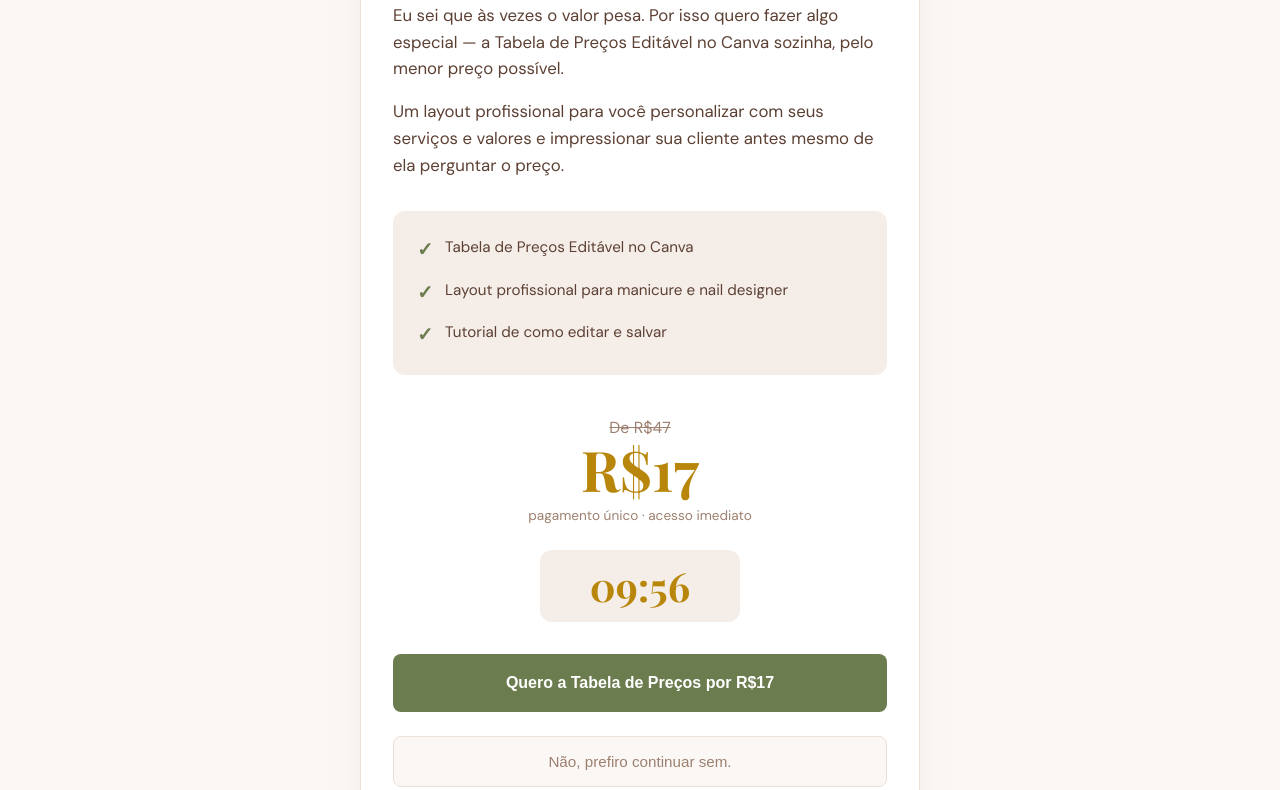
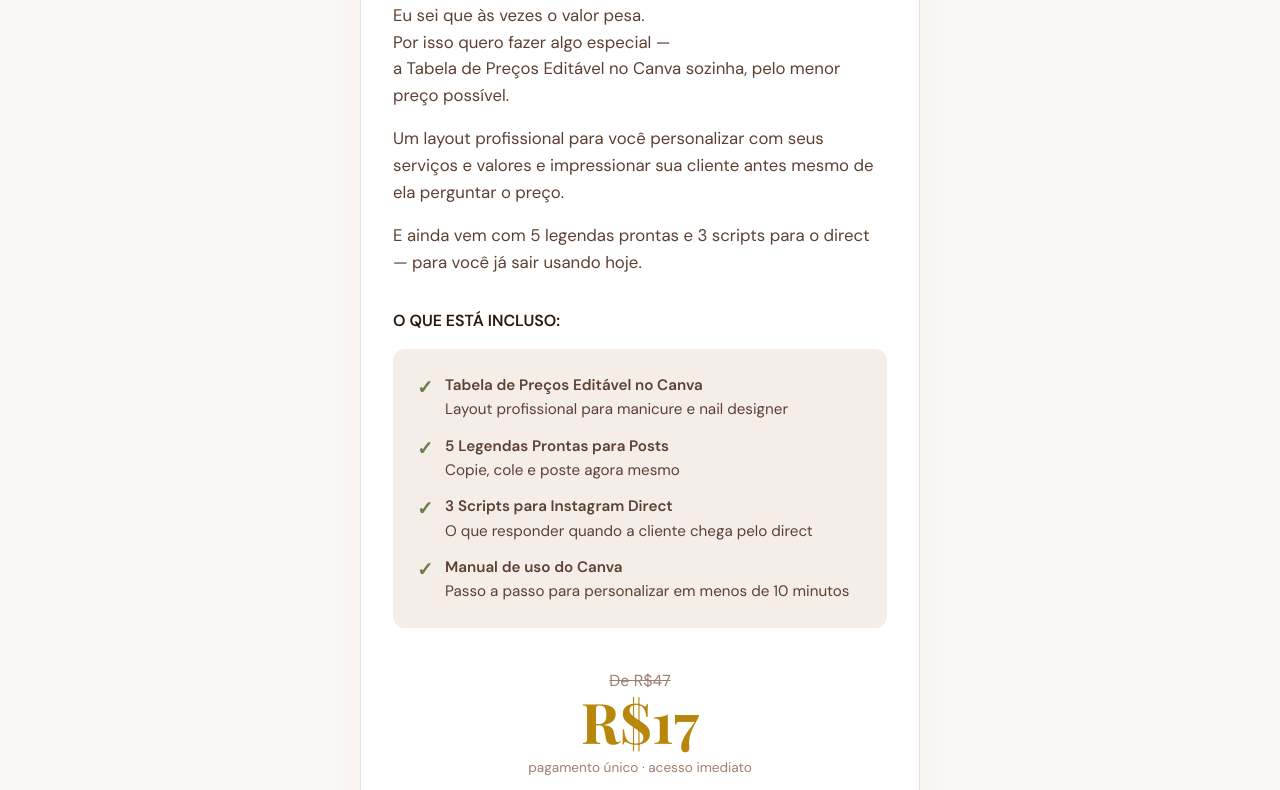
Before and after one commit to convertamaisgf-bot/script-naildesign, a website built with Vite: page downsell.html in a window 1280 px wide. Shown: the part 377-1167 px from the top of the page. Built offline with nearby package versions, Linux system fonts and the light colour scheme; a web font is replaced by a local one.

Commit message:
Add files via upload

```diff
--- a/downsell.html
+++ b/downsell.html
@@ -3,7 +3,7 @@
 <head>
   <meta charset="UTF-8">
   <meta name="viewport" content="width=device-width, initial-scale=1.0">
-  <title>Última Chance — Fecha Logo</title>
+  <title>Última Chance — Tabela de Preços · Fecha Logo</title>
 
   <script>
     !function (f, b, e, v, n, t, s) { if (f.fbq) return; n = f.fbq = function () { n.callMethod ? n.callMethod.apply(n, arguments) : n.queue.push(arguments) }; if (!f._fbq) f._fbq = n; n.push = n; n.loaded = !0; n.version = '2.0'; n.queue = []; t = b.createElement(e); t.async = !0; t.src = v; s = b.getElementsByTagName(e)[0]; s.parentNode.insertBefore(t, s) }(window, document, 'script', 'https://connect.facebook.net/en_US/fbevents.js');
@@ -237,7 +237,7 @@
 <body>
 
   <div class="faixa-urgencia-topo">
-    ⚠️ Atenção: Não feche esta tela!
+    ⚠️ ATENÇÃO: Não feche esta página ou você perderá este desconto.
   </div>
 
   <div class="barra-progresso-container">
@@ -252,14 +252,17 @@
         <h2 style="color: #8B0000; line-height: 1; font-size: 2.8rem;">Tudo bem! Mas antes de você sair...</h2>
 
         <div class="texto-vendas">
-          <p>Eu sei que às vezes o valor pesa. Por isso quero fazer algo especial — a Tabela de Preços Editável no Canva sozinha, pelo menor preço possível.</p>
+          <p>Eu sei que às vezes o valor pesa.<br>Por isso quero fazer algo especial —<br>a Tabela de Preços Editável no Canva sozinha, pelo menor preço possível.</p>
           <p>Um layout profissional para você personalizar com seus serviços e valores e impressionar sua cliente antes mesmo de ela perguntar o preço.</p>
+          <p>E ainda vem com 5 legendas prontas e 3 scripts para o direct — para você já sair usando hoje.</p>
         </div>
 
+        <p style="text-align: left; font-weight: 700; color: var(--text-titulos); margin-bottom: 16px;">O QUE ESTÁ INCLUSO:</p>
         <ul class="lista-incluso">
-          <li><span class="check">✓</span> Tabela de Preços Editável no Canva</li>
-          <li><span class="check">✓</span> Layout profissional para manicure e nail designer</li>
-          <li><span class="check">✓</span> Tutorial de como editar e salvar</li>
+          <li><span class="check">✓</span> <span><strong>Tabela de Preços Editável no Canva</strong><br>Layout profissional para manicure e nail designer</span></li>
+          <li><span class="check">✓</span> <span><strong>5 Legendas Prontas para Posts</strong><br>Copie, cole e poste agora mesmo</span></li>
+          <li><span class="check">✓</span> <span><strong>3 Scripts para Instagram Direct</strong><br>O que responder quando a cliente chega pelo direct</span></li>
+          <li><span class="check">✓</span> <span><strong>Manual de uso do Canva</strong><br>Passo a passo para personalizar em menos de 10 minutos</span></li>
         </ul>
 
         <div class="preco-riscado">De R$47</div>
@@ -269,6 +272,8 @@
         <div class="timer-container" id="timer-box">
           <div class="timer-numeros" id="timer">10:00</div>
         </div>
+
+        <p style="font-size: 0.95rem; color: var(--text-corrido); margin: -8px 0 24px;">Ao clicar, o valor será aplicado direto no seu cartão primário.</p>
 
         <button class="btn-green kirvano-payment-trigger">Quero a Tabela de Preços por R$17</button>
         <button class="link-recusa kirvano-refuse-trigger">Não, prefiro continuar sem.</button>
```
